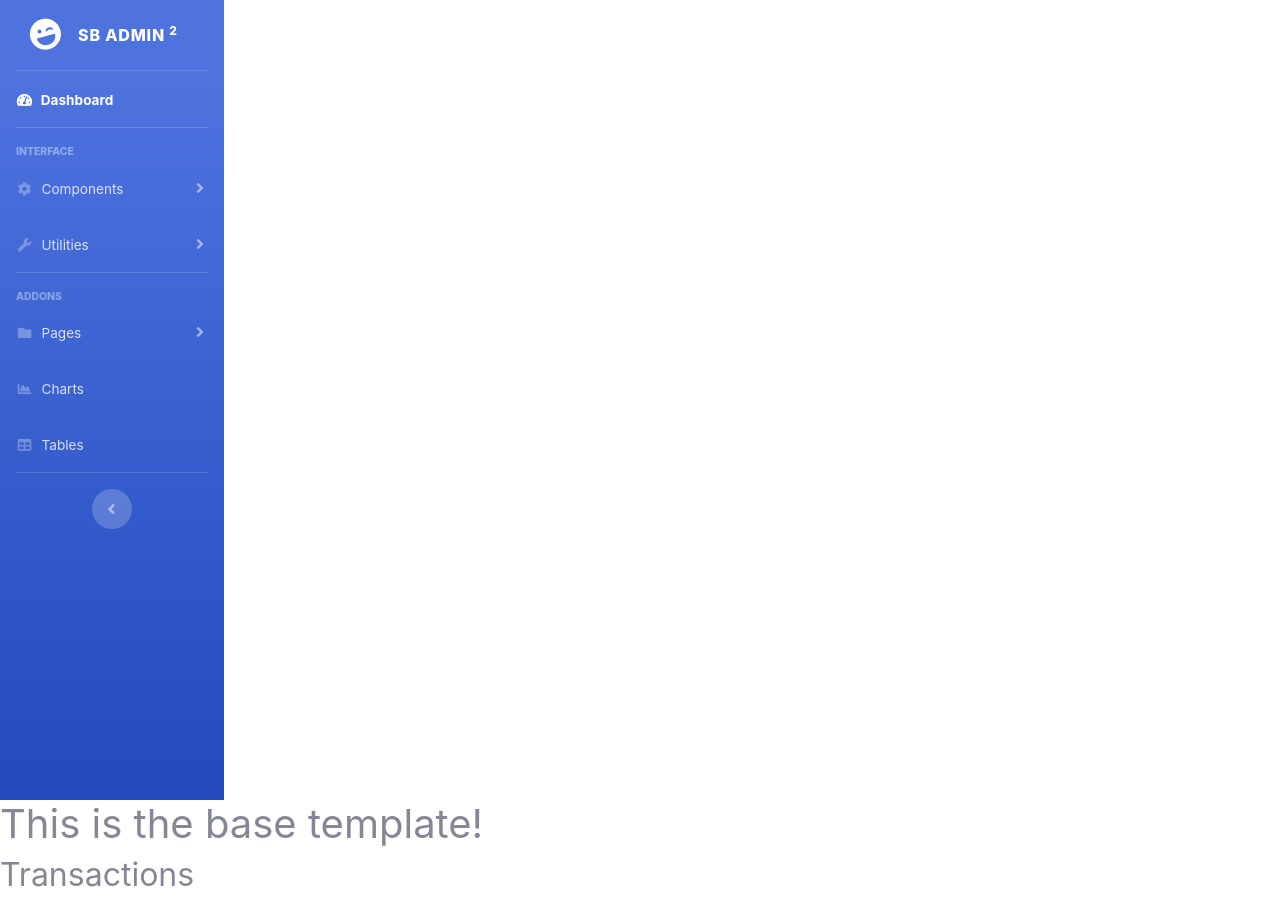
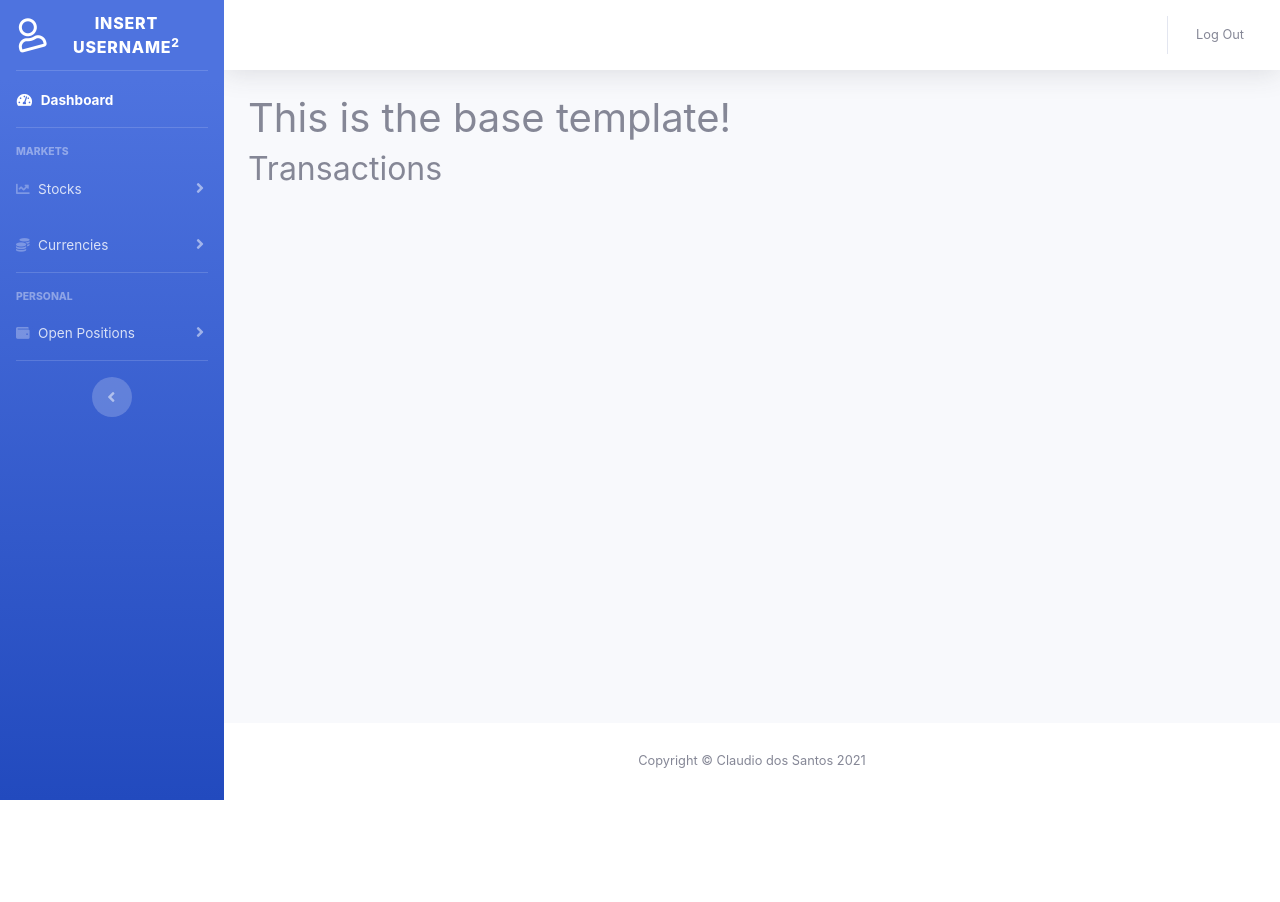
Before and after one commit to Claudio-C-Santos/MS3-My-Broker, a Flask app: page / in a window 1280 px wide. After the commit the page ends 800 px from the top, so only its background shows below. Run offline with Flask 2, Linux system fonts and the light colour scheme; data that the repository does not hold is empty; some libraries are stand-ins or nearby versions.

Commit message:
<build>Base template

```diff
--- a/templates/base.html
+++ b/templates/base.html
@@ -8,14 +8,20 @@
     <title>My Broker</title>
 </head>
 <body>
-    <ul class="navbar-nav bg-gradient-primary sidebar sidebar-dark accordion" id="accordionSidebar">
+<body id="page-top">
+
+    <!-- Page Wrapper -->
+    <div id="wrapper">
+
+        <!-- Sidebar -->
+        <ul class="navbar-nav bg-gradient-primary sidebar sidebar-dark accordion" id="accordionSidebar">
 
             <!-- Sidebar - Brand -->
             <a class="sidebar-brand d-flex align-items-center justify-content-center" href="index.html">
                 <div class="sidebar-brand-icon rotate-n-15">
-                    <i class="fas fa-laugh-wink"></i>
+                    <i class="far fa-user"></i>
                 </div>
-                <div class="sidebar-brand-text mx-3">SB Admin <sup>2</sup></div>
+                <div class="sidebar-brand-text mx-3">INSERT USERNAME<sup>2</sup></div>
             </a>
 
             <!-- Divider -->
@@ -33,41 +39,25 @@
 
             <!-- Heading -->
             <div class="sidebar-heading">
-                Interface
+                Markets
             </div>
 
             <!-- Nav Item - Pages Collapse Menu -->
             <li class="nav-item">
-                <a class="nav-link collapsed" href="#" data-toggle="collapse" data-target="#collapseTwo" aria-expanded="true" aria-controls="collapseTwo">
-                    <i class="fas fa-fw fa-cog"></i>
-                    <span>Components</span>
+                <a class="nav-link collapsed" href="#" data-toggle="collapse" data-target="#collapseTwo"
+                    aria-expanded="true" aria-controls="collapseTwo">
+                    <i class="fas fa-chart-line"></i>
+                    <span>Stocks</span>
                 </a>
-                <!--
-                <div id="collapseTwo" class="collapse" aria-labelledby="headingTwo" data-parent="#accordionSidebar">
-                    <div class="bg-white py-2 collapse-inner rounded">
-                        <h6 class="collapse-header">Custom Components:</h6>
-                        <a class="collapse-item" href="buttons.html">Buttons</a>
-                        <a class="collapse-item" href="cards.html">Cards</a>
-                    </div>
-                </div>
-                -->
             </li>
 
             <!-- Nav Item - Utilities Collapse Menu -->
             <li class="nav-item">
-                <a class="nav-link collapsed" href="#" data-toggle="collapse" data-target="#collapseUtilities" aria-expanded="true" aria-controls="collapseUtilities">
-                    <i class="fas fa-fw fa-wrench"></i>
-                    <span>Utilities</span>
+                <a class="nav-link collapsed" href="#" data-toggle="collapse" data-target="#collapseUtilities"
+                    aria-expanded="true" aria-controls="collapseUtilities">
+                    <i class="fas fa-coins"></i>
+                    <span>Currencies</span>
                 </a>
-                <div id="collapseUtilities" class="collapse" aria-labelledby="headingUtilities" data-parent="#accordionSidebar">
-                    <div class="bg-white py-2 collapse-inner rounded">
-                        <h6 class="collapse-header">Custom Utilities:</h6>
-                        <a class="collapse-item" href="utilities-color.html">Colors</a>
-                        <a class="collapse-item" href="utilities-border.html">Borders</a>
-                        <a class="collapse-item" href="utilities-animation.html">Animations</a>
-                        <a class="collapse-item" href="utilities-other.html">Other</a>
-                    </div>
-                </div>
             </li>
 
             <!-- Divider -->
@@ -75,41 +65,16 @@
 
             <!-- Heading -->
             <div class="sidebar-heading">
-                Addons
+                Personal
             </div>
 
             <!-- Nav Item - Pages Collapse Menu -->
             <li class="nav-item">
-                <a class="nav-link collapsed" href="#" data-toggle="collapse" data-target="#collapsePages" aria-expanded="true" aria-controls="collapsePages">
-                    <i class="fas fa-fw fa-folder"></i>
-                    <span>Pages</span>
+                <a class="nav-link collapsed" href="#" data-toggle="collapse" data-target="#collapsePages"
+                    aria-expanded="true" aria-controls="collapsePages">
+                    <i class="fas fa-wallet"></i>
+                    <span>Open Positions</span>
                 </a>
-                <div id="collapsePages" class="collapse" aria-labelledby="headingPages" data-parent="#accordionSidebar">
-                    <div class="bg-white py-2 collapse-inner rounded">
-                        <h6 class="collapse-header">Login Screens:</h6>
-                        <a class="collapse-item" href="login.html">Login</a>
-                        <a class="collapse-item" href="register.html">Register</a>
-                        <a class="collapse-item" href="forgot-password.html">Forgot Password</a>
-                        <div class="collapse-divider"></div>
-                        <h6 class="collapse-header">Other Pages:</h6>
-                        <a class="collapse-item" href="404.html">404 Page</a>
-                        <a class="collapse-item" href="blank.html">Blank Page</a>
-                    </div>
-                </div>
-            </li>
-
-            <!-- Nav Item - Charts -->
-            <li class="nav-item">
-                <a class="nav-link" href="charts.html">
-                    <i class="fas fa-fw fa-chart-area"></i>
-                    <span>Charts</span></a>
-            </li>
-
-            <!-- Nav Item - Tables -->
-            <li class="nav-item">
-                <a class="nav-link" href="tables.html">
-                    <i class="fas fa-fw fa-table"></i>
-                    <span>Tables</span></a>
             </li>
 
             <!-- Divider -->
@@ -119,11 +84,68 @@
             <div class="text-center d-none d-md-inline">
                 <button class="rounded-circle border-0" id="sidebarToggle"></button>
             </div>
+        </ul>
+        <!-- End of Sidebar -->
 
+        <!-- Content Wrapper -->
+        <div id="content-wrapper" class="d-flex flex-column">
 
-        </ul>
-    <h1>This is the base template!</h1>
-    {% block content %}
-    {% endblock %}
+            <!-- Main Content -->
+            <div id="content">
+
+                <!-- Topbar -->
+                <nav class="navbar navbar-expand navbar-light bg-white topbar mb-4 static-top shadow">
+
+                    <!-- Sidebar Toggle (Topbar) -->
+                    <button id="sidebarToggleTop" class="btn btn-link d-md-none rounded-circle mr-3">
+                        <i class="fa fa-bars"></i>
+                    </button>
+
+                    <!-- Topbar Navbar -->
+                    <ul class="navbar-nav ml-auto">
+
+                        <div class="topbar-divider d-none d-sm-block"></div>
+
+                        <!-- Nav Item - User Information -->
+                        <li class="nav-item dropdown no-arrow">
+                            <a class="nav-link dropdown-toggle" href="#" id="userDropdown" role="button"
+                                data-toggle="dropdown" aria-haspopup="true" aria-expanded="false">
+                                <span class="mr-2 d-none d-lg-inline text-gray-600 small">Log Out</span>
+                            </a>
+                        </li>
+
+                    </ul>
+
+                </nav>
+                <!-- End of Topbar -->
+
+                <!-- Begin Page Content -->
+                <div class="container-fluid">
+                    <h1>This is the base template!</h1>
+                    {% block content %}
+                    {% endblock %}
+
+                </div>
+                <!-- /.container-fluid -->
+
+            </div>
+            <!-- End of Main Content -->
+
+            <!-- Footer -->
+            <footer class="sticky-footer bg-white">
+                <div class="container my-auto">
+                    <div class="copyright text-center my-auto">
+                        <span>Copyright © Claudio dos Santos 2021</span>
+                    </div>
+                </div>
+            </footer>
+            <!-- End of Footer -->
+
+        </div>
+        <!-- End of Content Wrapper -->
+
+    </div>
+    <!-- End of Page Wrapper -->
+
 </body>
 </html>
```
Also changed, not shown: static/css/sb-admin-2.css.
